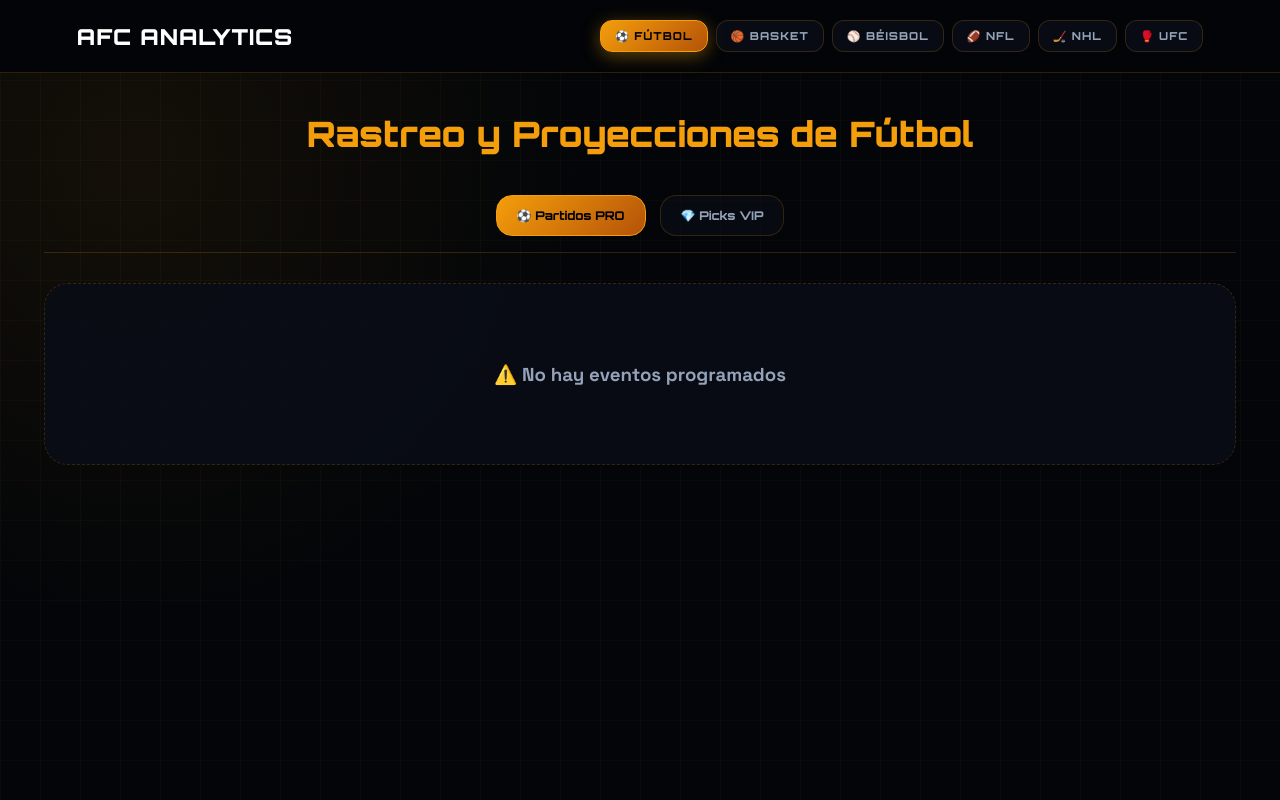
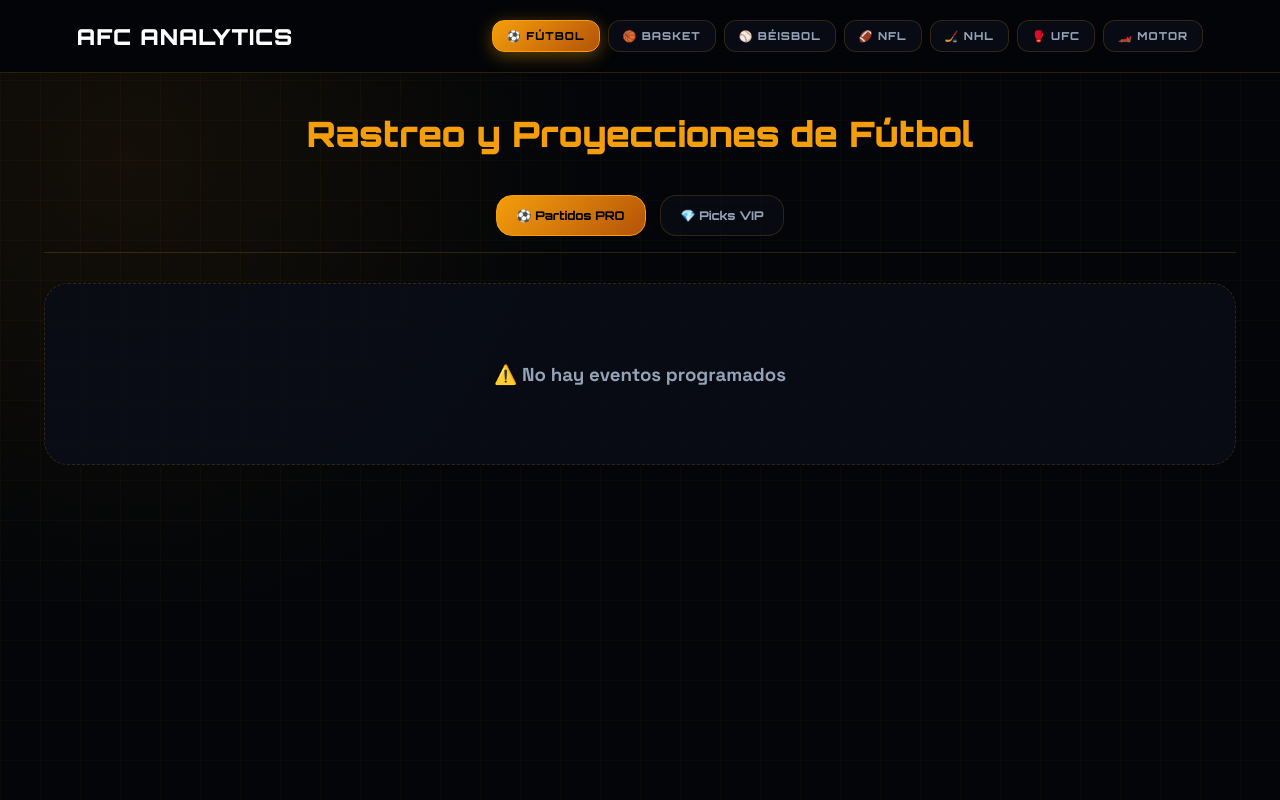
Before and after one commit to maitor9/bot-alertas-AFC, a Flask app: page / in a window 1280 px wide. Run offline with Flask 3, Linux system fonts and the light colour scheme; data that the repository does not hold is empty.

Commit message:
Update index.html

```diff
--- a/templates/index.html
+++ b/templates/index.html
@@ -16,6 +16,7 @@
             --accent-nfl: #10b981;
             --accent-nhl: #38bdf8;
             --accent-ufc: #ef4444;
+            --accent-motor: #a855f7;
             --text-primary: #f8fafc;
             --text-secondary: #94a3b8;
         }
@@ -60,6 +61,7 @@
         .sport-btn.active-nfl { background: linear-gradient(135deg, var(--accent-nfl) 0%, #047857 100%); color: #000 !important; border-color: var(--accent-nfl); box-shadow: 0 4px 18px rgba(16, 185, 129, 0.4); }
         .sport-btn.active-nhl { background: linear-gradient(135deg, var(--accent-nhl) 0%, #0369a1 100%); color: #000 !important; border-color: var(--accent-nhl); box-shadow: 0 4px 18px rgba(56, 189, 248, 0.4); }
         .sport-btn.active-ufc { background: linear-gradient(135deg, var(--accent-ufc) 0%, #7f1d1d 100%); color: #fff !important; border-color: var(--accent-ufc); box-shadow: 0 4px 18px rgba(239, 68, 68, 0.4); }
+        .sport-btn.active-motor { background: linear-gradient(135deg, var(--accent-motor) 0%, #581c87 100%); color: #fff !important; border-color: var(--accent-motor); box-shadow: 0 4px 18px rgba(168, 85, 247, 0.4); }
 
         .hero-section { max-width: 1240px; margin: 40px auto; padding: 0 24px; text-align: center; }
         .hero-title { font-family: 'Orbitron', sans-serif; font-size: 35px; font-weight: 900; line-height: 1.2; margin: 0 0 15px 0; }
@@ -79,6 +81,7 @@
         .tab-btn.active-nfl { background: linear-gradient(135deg, var(--accent-nfl) 0%, #047857 100%); color: #000; border-color: var(--accent-nfl); }
         .tab-btn.active-nhl { background: linear-gradient(135deg, var(--accent-nhl) 0%, #0369a1 100%); color: #000; border-color: var(--accent-nhl); }
         .tab-btn.active-ufc { background: linear-gradient(135deg, var(--accent-ufc) 0%, #7f1d1d 100%); color: #fff; border-color: var(--accent-ufc); }
+        .tab-btn.active-motor { background: linear-gradient(135deg, var(--accent-motor) 0%, #581c87 100%); color: #fff; border-color: var(--accent-motor); }
 
         .grid { display: grid; grid-template-columns: repeat(auto-fill, minmax(340px, 1fr)); gap: 24px; }
 
@@ -104,6 +107,7 @@
             <button id="btnNfl" class="sport-btn" onclick="mostrarSeccion('nfl')">🏈 NFL</button>
             <button id="btnNhl" class="sport-btn" onclick="mostrarSeccion('nhl')">🏒 NHL</button>
             <button id="btnUfc" class="sport-btn" onclick="mostrarSeccion('ufc')">🥊 UFC</button>
+            <button id="btnMotor" class="sport-btn" onclick="mostrarSeccion('motor')">🏎️ MOTOR</button>
         </div>
     </div>
 
@@ -185,9 +189,22 @@
         </div>
     </div>
 
+    <!-- MOTOR -->
+    <div id="seccion-motor" style="display: none;">
+        <div class="hero-section"><h1 class="hero-title" style="color: var(--accent-motor);">Fórmula 1 y NASCAR</h1></div>
+        <div class="main-container">
+            <div class="tabs-nav">
+                <button class="tab-btn active-motor" onclick="cambiarPestana('motor', 'prematch', event, 'active-motor')">🏎️ Carreras PRO</button>
+                <button class="tab-btn" onclick="cambiarPestana('motor', 'vip', event, 'active-motor')">💎 Picks VIP</button>
+            </div>
+            <div id="motor-prematch"><div id="grid-motor-prematch" class="grid"><div class="empty-card"><h3>⏳ Cargando Motor...</h3></div></div></div>
+            <div id="motor-vip" style="display: none;"><div id="grid-picks-vip-motor" class="grid"><div class="empty-card"><h3>💎 Cargando VIP Motor...</h3></div></div></div>
+        </div>
+    </div>
+
     <script>
         function mostrarSeccion(deporte) {
-            ['futbol', 'basket', 'baseball', 'nfl', 'nhl', 'ufc'].forEach(d => {
+            ['futbol', 'basket', 'baseball', 'nfl', 'nhl', 'ufc', 'motor'].forEach(d => {
                 document.getElementById('seccion-' + d).style.display = (d === deporte) ? 'block' : 'none';
                 document.getElementById('btn' + d.charAt(0).toUpperCase() + d.slice(1)).className = 'sport-btn';
             });
@@ -198,6 +215,7 @@
             if(deporte==='nfl') cl='active-nfl';
             if(deporte==='nhl') cl='active-nhl';
             if(deporte==='ufc') cl='active-ufc';
+            if(deporte==='motor') cl='active-motor';
             document.getElementById('btn' + deporte.charAt(0).toUpperCase() + deporte.slice(1)).classList.add(cl);
         }
 
@@ -257,6 +275,7 @@
             cargarData('/api/nfl_prematch', 'grid-nfl-prematch', 'grid-picks-vip-nfl', 'var(--accent-nfl)');
             cargarData('/api/nhl_prematch', 'grid-nhl-prematch', 'grid-picks-vip-nhl', 'var(--accent-nhl)');
             cargarData('/api/ufc_prematch', 'grid-ufc-prematch', 'grid-picks-vip-ufc', 'var(--accent-ufc)');
+            cargarData('/api/motor_prematch', 'grid-motor-prematch', 'grid-picks-vip-motor', 'var(--accent-motor)');
         };
     </script>
 </body>
```
